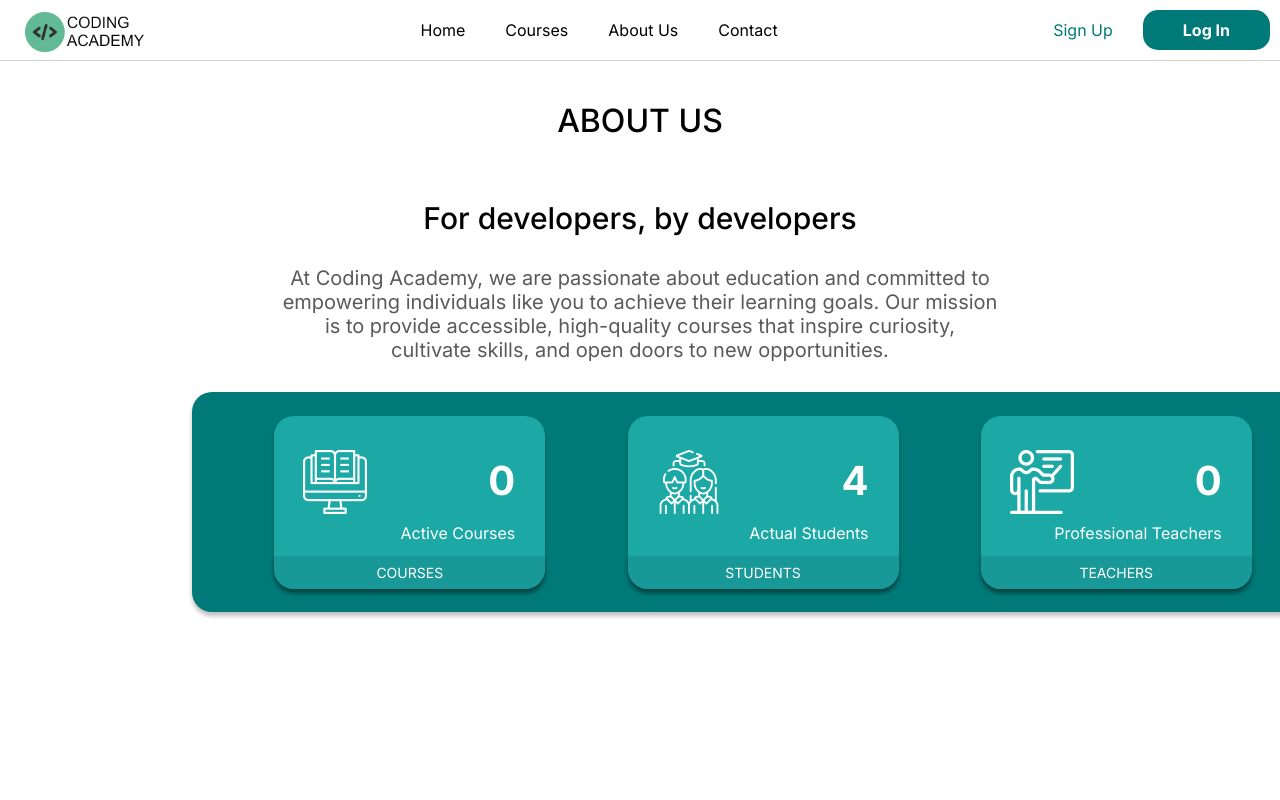
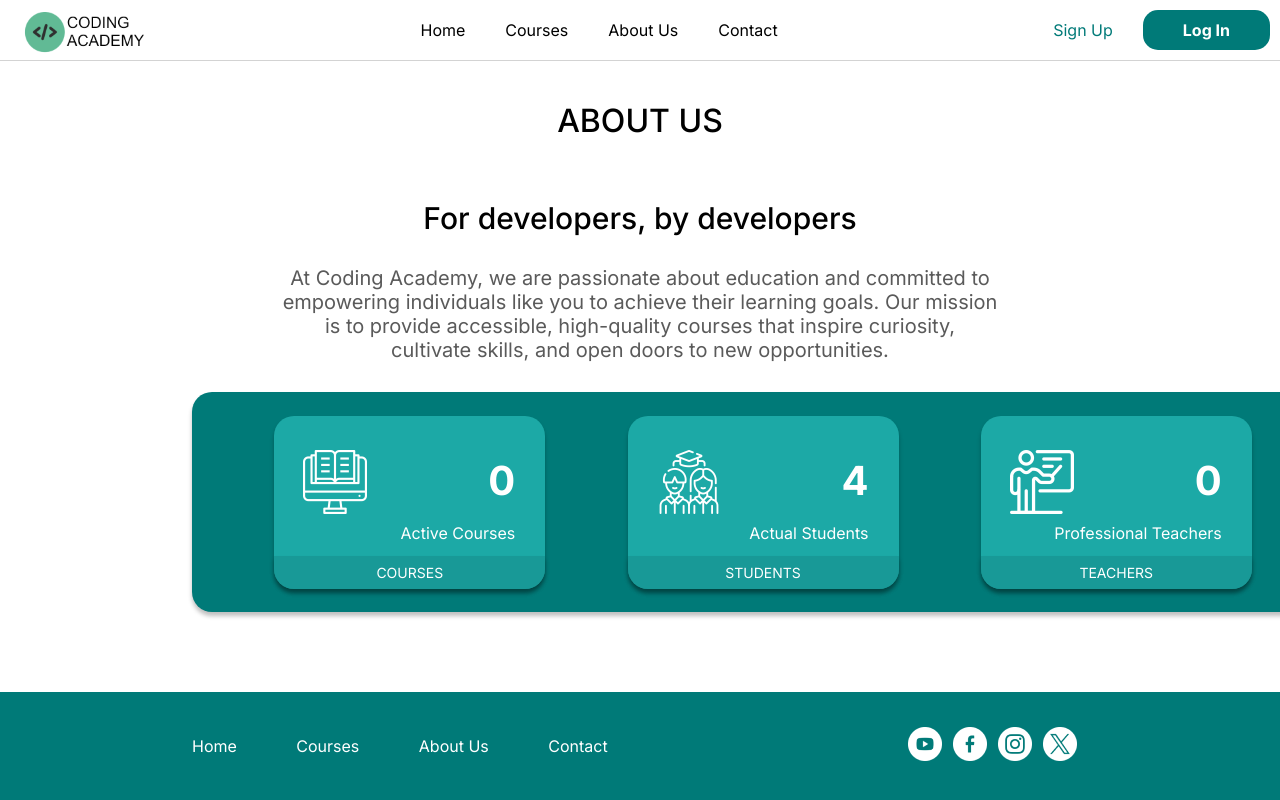
Before and after one commit to MarinaLl/codingAcademy, a PHP site: page /aboutUs.php in a window 1280 px wide; the page is wider, and only the part inside the window is pictured. Run offline with PHP 8.4, Linux system fonts and the light colour scheme; data comes from the database, SQL or seed files in the repository; data that the repository does not hold is empty.

Commit message:
Concurso JS y Footer

```diff
--- a/aboutUs.php
+++ b/aboutUs.php
@@ -40,5 +40,6 @@
         </div>
         <div></div>
     </div>
+    <?php addFooter(""); ?>
 </body>
 </html>
--- a/css/footer.css
+++ b/css/footer.css
@@ -1,8 +1,10 @@
 footer {
+  justify-self: flex-end;
+  margin-top: auto;
+  bottom: 0;
+  width: 100%;
   background-color: #007A78;
   height: 108px;
-  position: relative;
-  bottom: 0;
 }
 footer div:nth-child(2) {
   display: flex;
--- a/css/main.css
+++ b/css/main.css
@@ -890,10 +890,12 @@ input[type=reset] {
 }
 
 footer {
+  justify-self: flex-end;
+  margin-top: auto;
+  bottom: 0;
+  width: 100%;
   background-color: #007A78;
   height: 108px;
-  position: relative;
-  bottom: 0;
 }
 footer div:nth-child(2) {
   display: flex;
@@ -915,6 +917,12 @@ footer div:nth-child(2) div:last-child a {
   padding: 0;
   margin: 0;
   font-family: "Inter", sans-serif;
+}
+
+body {
+  display: flex;
+  flex-direction: column;
+  min-height: 100svh;
 }
 
 h1 {
@@ -1199,6 +1207,10 @@ h2 {
   text-decoration: underline;
 }
 
+.courseCategories {
+  margin-bottom: 20vh;
+}
+
 .wrap {
   display: flex;
   flex-wrap: wrap;
@@ -1286,6 +1298,7 @@ h2 {
   flex-direction: column;
   align-items: center;
   justify-content: flex-start;
+  margin-bottom: 12vh;
 }
 .courseList > div {
   display: flex;
--- a/main.scss
+++ b/main.scss
@@ -11,6 +11,12 @@
     padding: 0;
     margin: 0;
     font-family: $font;
+}
+
+body {
+    display: flex;
+    flex-direction: column;
+    min-height: 100svh;
 }
 
 h1{
@@ -259,10 +265,12 @@ h2 {
     }
 
 }
+.courseCategories {
+    margin-bottom: 20vh;
+}
 .wrap {
     display: flex;
     flex-wrap: wrap;
-
 }
 .card{
     width: 270px;
@@ -358,6 +366,7 @@ h2 {
 .courseList{
 
     @include flex(column, center, flex-start);
+    margin-bottom: 12vh;
     > div {
         @include flex(row, center, space-between);
         width: 70%;
--- a/scss/footer.scss
+++ b/scss/footer.scss
@@ -2,10 +2,12 @@
 @import 'variables.scss';
 
 footer {
+    justify-self: flex-end;
+    margin-top: auto;
+    bottom: 0;
+    width: 100%;
     background-color: $primaryColor;
     height: 108px;
-    position: relative;
-    bottom: 0;
 
     div {
         &:nth-child(2){
--- a/student/courseList.php
+++ b/student/courseList.php
@@ -66,6 +66,7 @@
         </div>
         <div></div>
     </div>
+    <?php addFooter("../"); ?>
 </body>
 </html>
 <?php } ?>
--- a/student/courses.php
+++ b/student/courses.php
@@ -32,7 +32,7 @@
     <script src="../main.js"></script>
     <div class="grid-container">
         <div></div>
-        <div>
+        <div class="courseCategories">
                 <h1 class="pageTitle">COURSES</h1>
                 <div id="courseCategoriesContainer">
                     <div id="beginner-friendly" class="categoryBox">
@@ -64,7 +64,7 @@
         </div>
         <div></div>
     </div>
-
+    <?php addFooter("../"); ?>
 </body>
 </html>
 <?php }} ?>
--- a/student/student.php
+++ b/student/student.php
@@ -49,6 +49,7 @@
         </div>
         <div></div>
     </div>
+    <?php addFooter("../"); ?>
     <script src="../main.js"></script>
 </body>
 </html>
--- a/teacher/teacher.php
+++ b/teacher/teacher.php
@@ -30,7 +30,7 @@
         </div>
         <div></div>
     </div>
-
+    <?php addFooter("../"); ?>
 </body>
 </html>
 <?php }} ?>
--- a/teacher/teacherCourse.php
+++ b/teacher/teacherCourse.php
@@ -38,6 +38,7 @@
         </div>
         <div></div>
     </div>
+    <?php addFooter("../"); ?>
 </body>
 </html>
 <?php }}}} ?>
```
Also changed, not shown: login.php (+17 -4 lines), main.js (+15 -5 lines), 2 other files.
